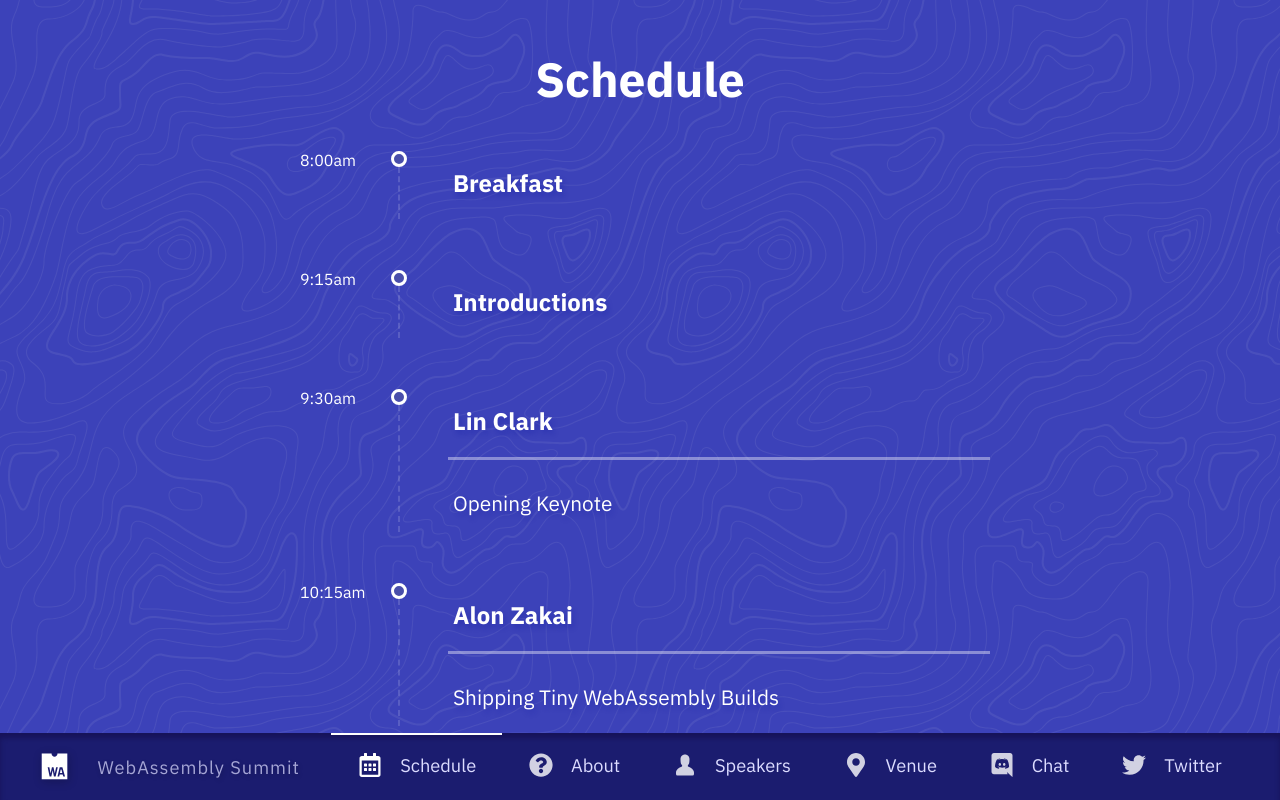
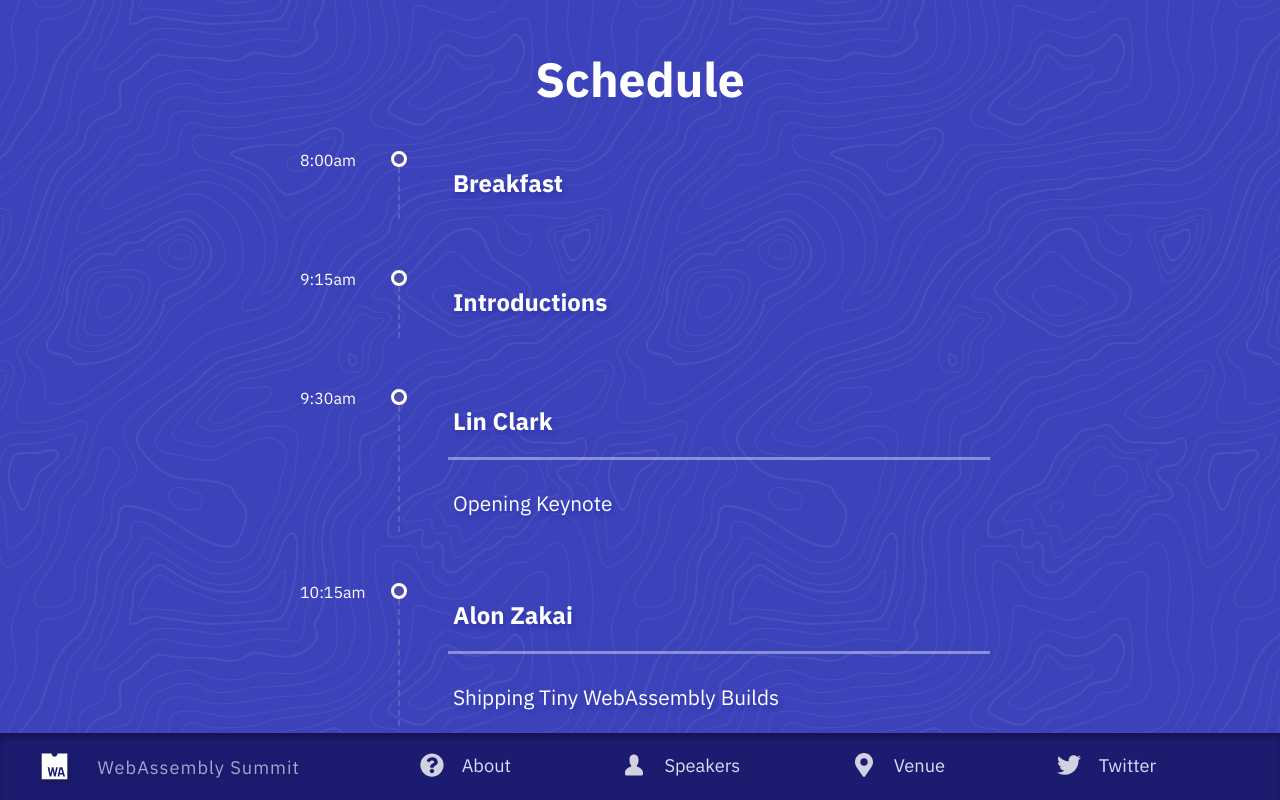
Before and after one commit to WebAssemblySummit/wasmsummit.dev, a Next.js app: page /schedule in a window 1280 px wide. Built offline with nearby package versions, Linux system fonts and the light colour scheme.

Commit message:
Removed schedule from navbar until we have all data. Also, cleaned up some console errors

```diff
--- a/components/NavBar.tsx
+++ b/components/NavBar.tsx
@@ -161,7 +161,7 @@
   link?: string;
 }[] = [
   /* { label: "News", link: "/news" }, */
-  { label: "Schedule", link: "/schedule" },
+  /*{ label: "Schedule", link: "/schedule" },*/
   { label: "Speakers", link: "/speakers" },
   {
     label: "About",
@@ -175,11 +175,11 @@
   url?: string;
   external?: boolean;
 }[] = [
-  {
+  /*{
     Icon: FaRegCalendarAlt,
     label: "Schedule",
     url: "/schedule"
-  },
+  },*/
   {
     Icon: FaQuestionCircle,
     label: "About",
@@ -196,12 +196,12 @@
     url: "https://goo.gl/maps/uvivRUCkjAmC5Jqo6",
     external: true
   },
-  {
+  /*{
     Icon: FaDiscord,
     label: "Chat",
     url: "http://discordapp.com/invite/nEFErF8",
     external: true
-  },
+  },*/
   {
     Icon: FaTwitter,
     label: "Twitter",
--- a/pages/schedule.tsx
+++ b/pages/schedule.tsx
@@ -42,7 +42,7 @@
   <Container>
     <Headline>{title}</Headline>
     <Schedule>
-      {scheduleItems.map(item => {
+      {scheduleItems.map((item, index) => {
 
         let title = (
           <ScheduleItemTitle>{item.title}</ScheduleItemTitle>
@@ -70,7 +70,7 @@
         }
 
         let itemJsx = (
-          <ScheduleItem>
+          <ScheduleItem key={index}>
             <ScheduleItemTime>{item.time}</ScheduleItemTime>
             <ScheduleItemCircle />
             <ScheduleItemContent>
@@ -150,12 +150,15 @@
   height: 10px;
 `;
 
-export const ScheduleItemContent = styled.p`
+export const ScheduleItemContent = styled.div`
   break-inside: avoid;
   max-width: 600px;
   flex: 1;
   border-left: 2px dashed rgba(255, 255, 255, 0.15);
   padding-left: calc(3vw + 10px);
+
+  margin-top: 1em;
+  margin-bottom: 1em;
   margin-left: -1px;
 `;
 
```
